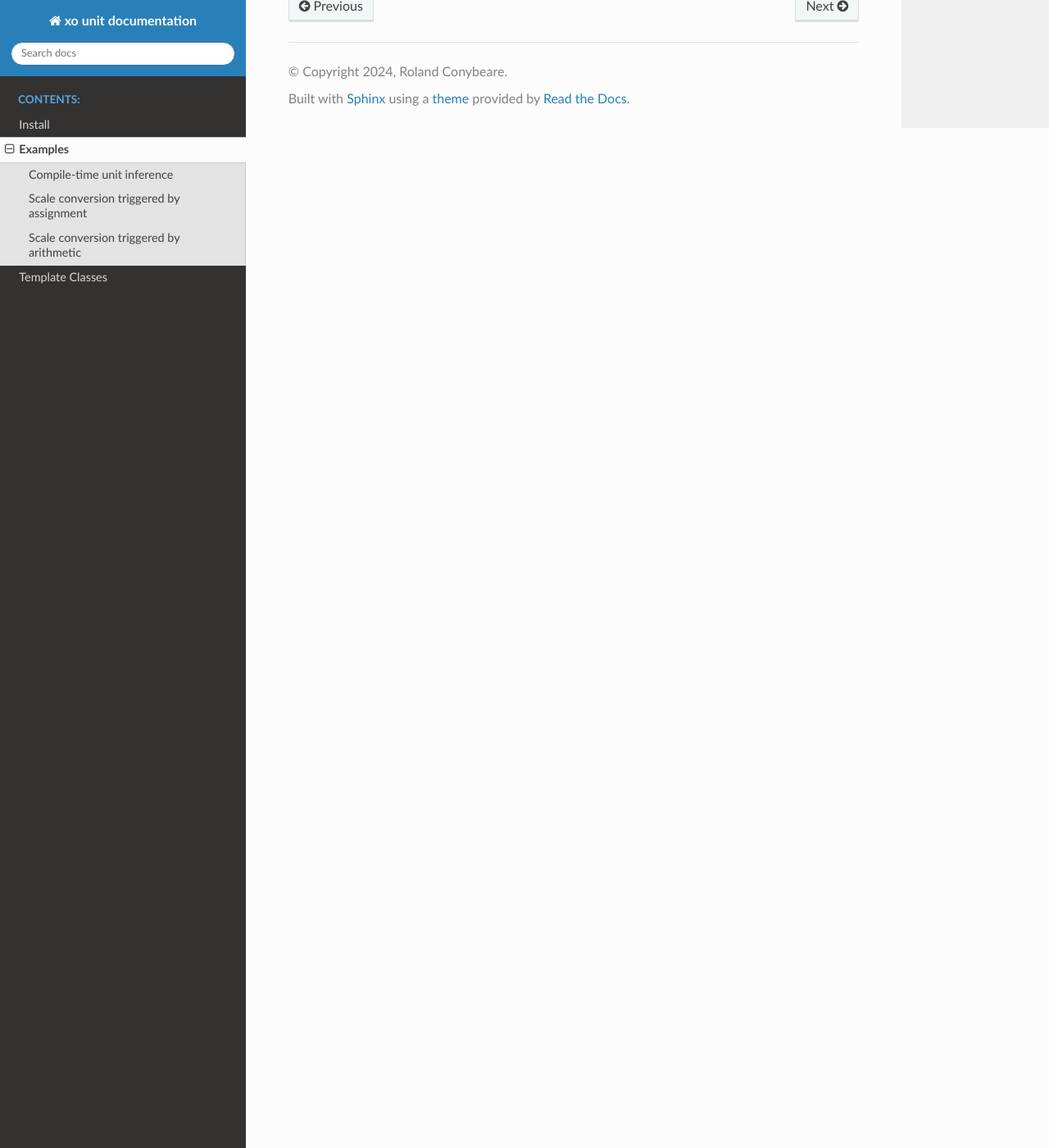
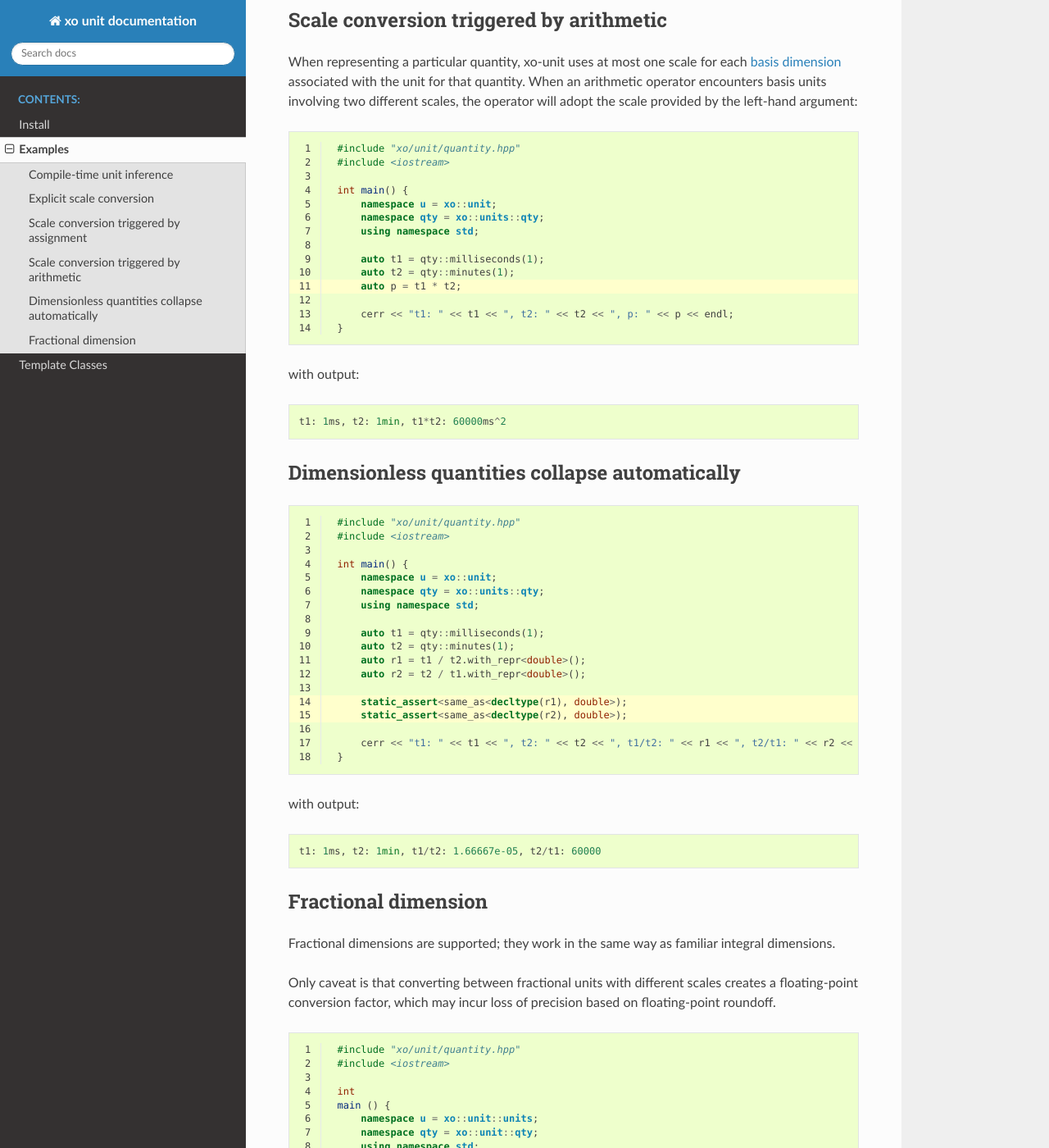
Before and after one commit to Rconybea/xo-umbrella2, a Sphinx documentation site: the page built from docs/examples.rst, in a window 1280 px wide and 1400 px high, scrolled down 2173 px. Shown: the whole window at 82% size. Built offline with Sphinx 7.4.7 and the Read the Docs theme 2.0.0, drawn with Linux system fonts in a browser that asks for light colours; some of the changed text lies outside the part shown.

Commit message:
xo-unit: docs: + written-out examples

```diff
--- a/docs/examples.rst
+++ b/docs/examples.rst
@@ -46,6 +46,40 @@ Remarks:
 *  Units are sticky: since we expressed ``t`` in milliseconds and ``m`` in kilograms, result is in the same terms.
 *  Unit ordering is sticky.  Mass appears on the left in printed value of ``a`` because it was on the left-hand side of ``operator/``
 *  Example omits verifying ``decltype(a)``,  to keep output small.
+*  Conversion factors are exact (provided dimensions are limited to integer powers).
+   Exact conversion involves no loss of precision.
+
+Explicit scale conversion
+-------------------------
+
+Can convert between compatible units explictly:
+
+.. code-block:: cpp
+   :linenos:
+   :emphasize-lines: 11-12
+
+    #include "xo/unit/quantity.hpp"
+    #include <iostream>
+
+    int
+    main () {
+        namespace u = xo::unit::units;
+        namespace qty = xo::unit::qty;
+        using namespace std;
+
+        auto t1 = qty::milliseconds(25.0);
+        auto t1_usec = t1.with_unit<u::microsecond>();
+        auto t1_sec = t1.with_unit<u::second>();
+
+        cerr << "t1: " << t1 << ", t1_usec: " << t1_usec << ", t1_sec: " << t1_sec << endl;
+    }
+
+with output:
+
+.. code-block::
+
+    t1: 25ms, t1_usec: 25000us, t1_sec: 0.025s
+
 
 Scale conversion triggered by assignment
 ----------------------------------------
@@ -86,7 +120,7 @@ Remarks:
 Scale conversion triggered by arithmetic
 ----------------------------------------
 
-In representing a particular quantity,
+When representing a particular quantity,
 xo-unit uses at most one scale for each :term:`basis dimension` associated with the unit for that quantity.
 When an arithmetic operator encounters basis units involving two different scales,
 the operator will adopt the scale provided by the left-hand argument:
@@ -115,3 +149,78 @@ with output:
 .. code-block::
 
     t1: 1ms, t2: 1min, t1*t2: 60000ms^2
+
+Dimensionless quantities collapse automatically
+-----------------------------------------------
+
+.. code-block:: cpp
+   :linenos:
+   :emphasize-lines: 14-15
+
+    #include "xo/unit/quantity.hpp"
+    #include <iostream>
+
+    int main() {
+        namespace u = xo::unit;
+        namespace qty = xo::units::qty;
+        using namespace std;
+
+        auto t1 = qty::milliseconds(1);
+        auto t2 = qty::minutes(1);
+        auto r1 = t1 / t2.with_repr<double>();
+        auto r2 = t2 / t1.with_repr<double>();
+
+        static_assert<same_as<decltype(r1), double>);
+        static_assert<same_as<decltype(r2), double>);
+
+        cerr << "t1: " << t1 << ", t2: " << t2 << ", t1/t2: " << r1 << ", t2/t1: " << r2 << endl;
+    }
+
+with output:
+
+.. code-block::
+
+    t1: 1ms, t2: 1min, t1/t2: 1.66667e-05, t2/t1: 60000
+
+
+Fractional dimension
+--------------------
+
+Fractional dimensions are supported;   they work in the same way as familiar integral dimensions.
+
+Only caveat is that converting between fractional units with different scales creates a floating-point conversion factor,
+which may incur loss of precision based on floating-point roundoff.
+
+.. code-block:: cpp
+   :linenos:
+   :emphasize-lines: 15
+
+    #include "xo/unit/quantity.hpp"
+    #include <iostream>
+
+    int
+    main () {
+        namespace u = xo::unit::units;
+        namespace qty = xo::unit::qty;
+        using namespace std;
+
+        /* 20% volatility over 250 days (approx number of trading days in one year) */
+        auto q1 = qty::volatility250d(0.2);
+        /* 10% volatility over 30 days */
+        auto q2 = qty::volatility30d(0.1);
+
+        static_assert(q2.basis_power<dim::time, double> == 0.5);
+
+        auto sum = q1 + q2;
+        auto prod = q1 * q2;
+
+        static_assert(prod.basis_power<dim::time> == 1);
+
+        cerr << "q1: " << q1 << ", q2: " << q2 << ", q1+q2: " << sum << ", q1*q2" << prod << endl;
+    }
+
+with output:
+
+.. code-block::
+
+    q1: 0.2yr250^-(1/2), q2: 0.1mo^-(1/2), q1+q2: 0.488675yr250^(1/2), q1*q2: 0.057735yr250^-1
```
